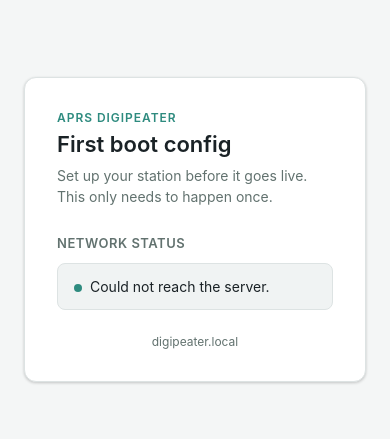
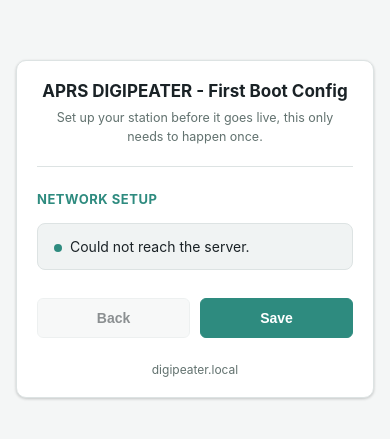
Before and after one commit to pomtom44/digipeater, a plain HTML site: page DEV_BUILD/web/static/first_run.html in a window 390 px wide. Shown: the part 193-632 px from the top of the page. Drawn offline with Linux system fonts and the light colour scheme; no server answers.

Commit message:
Fix networking

```diff
--- a/DEV_BUILD/web/static/first_run.html
+++ b/DEV_BUILD/web/static/first_run.html
@@ -42,53 +42,62 @@
       background: var(--bg);
       color: var(--text);
       font-family: -apple-system, BlinkMacSystemFont, "Segoe UI", Roboto, Helvetica, Arial, sans-serif;
-      padding: 24px;
+      padding: 16px;
     }
 
     .card {
       width: 100%;
-      max-width: 480px;
+      max-width: 640px;
       background: var(--panel);
       border: 1px solid var(--border);
       border-radius: 12px;
       padding: 32px;
       box-shadow: 0 1px 3px rgba(0, 0, 0, 0.2);
     }
+    @media (max-width: 480px) {
+      .card { padding: 20px; border-radius: 10px; }
+    }
 
-    .eyebrow {
-      font-size: 12px;
-      letter-spacing: 0.08em;
-      text-transform: uppercase;
-      color: var(--accent);
-      font-weight: 600;
-      margin: 0 0 6px;
+    header {
+      text-align: center;
+      margin-bottom: 20px;
     }
 
     h1 {
       font-size: 22px;
       margin: 0 0 8px;
-      font-weight: 600;
+      font-weight: 700;
+    }
+    @media (max-width: 480px) {
+      h1 { font-size: 17px; }
     }
 
-    h2 {
+    .subheader {
+      color: var(--muted);
+      font-size: 14px;
+      line-height: 1.5;
+      margin: 0;
+    }
+    @media (max-width: 480px) {
+      .subheader { font-size: 12.5px; }
+    }
+
+    .divider {
+      border: none;
+      border-top: 1px solid var(--border);
+      margin: 20px 0 24px;
+    }
+
+    .step-title {
       font-size: 13px;
       text-transform: uppercase;
       letter-spacing: 0.04em;
-      color: var(--muted);
-      font-weight: 600;
-      margin: 0 0 12px;
+      color: var(--accent);
+      font-weight: 700;
+      margin: 0 0 16px;
     }
 
-    .lead {
-      color: var(--muted);
-      font-size: 14px;
-      line-height: 1.5;
-      margin: 0 0 28px;
-    }
-
-    section {
-      margin-bottom: 24px;
-    }
+    section { margin-bottom: 20px; }
 
     .status-box {
       background: var(--panel-2);
@@ -105,6 +114,7 @@
       border-radius: 50%;
       background: var(--accent);
       margin-right: 8px;
+      flex-shrink: 0;
     }
 
     label {
@@ -117,12 +127,13 @@
     input[type="text"],
     input[type="password"] {
       width: 100%;
-      padding: 9px 10px;
+      padding: 11px 12px;
       border: 1px solid var(--border);
       border-radius: 6px;
       background: var(--panel-2);
       color: var(--text);
-      font-size: 14px;
+      font-size: 16px; /* 16px avoids iOS Safari auto-zoom on focus */
+      min-width: 0;
     }
 
     input:focus {
@@ -133,29 +144,36 @@
     .row {
       display: flex;
       gap: 8px;
+      flex-wrap: wrap;
     }
-    .row input { flex: 1; }
+    .row input { flex: 1 1 160px; }
 
     button {
+      min-height: 40px;
       padding: 9px 14px;
       border: 1px solid var(--border);
       border-radius: 6px;
       background: var(--panel-2);
       color: var(--text);
-      font-size: 13px;
+      font-size: 14px;
       cursor: pointer;
     }
     button:hover { border-color: var(--accent); }
     button:disabled { opacity: 0.5; cursor: default; }
 
-    button.primary {
+    .pager {
+      display: flex;
+      gap: 10px;
+      margin-top: 28px;
+    }
+    .pager button {
+      flex: 1;
+      font-weight: 600;
+    }
+    .pager button.primary {
       background: var(--accent);
       border-color: var(--accent);
       color: #fff;
-      width: 100%;
-      margin-top: 14px;
-      padding: 10px;
-      font-weight: 600;
     }
 
     .msg {
@@ -166,10 +184,17 @@
     .msg.success { color: var(--success); }
     .msg.error { color: var(--error); }
 
+    .hint {
+      color: var(--muted);
+      font-size: 12px;
+      line-height: 1.5;
+      margin: 10px 0 0;
+    }
+
     .hidden { display: none; }
 
     footer {
-      margin-top: 8px;
+      margin-top: 24px;
       text-align: center;
       font-size: 12px;
       color: var(--muted);
@@ -178,40 +203,74 @@
 </head>
 <body>
   <div class="card">
-    <p class="eyebrow">APRS Digipeater</p>
-    <h1>First boot config</h1>
-    <p class="lead">Set up your station before it goes live. This only needs to happen once.</p>
+    <header>
+      <h1>APRS DIGIPEATER - First Boot Config</h1>
+      <p class="subheader">Set up your station before it goes live, this only needs to happen once.</p>
+    </header>
 
-    <section>
-      <h2>Network Status</h2>
-      <div class="status-box"><span class="dot"></span><span id="network-status">Checking…</span></div>
-    </section>
+    <hr class="divider">
 
-    <section id="wifi-connect-section" class="hidden">
-      <h2>Connect to WiFi</h2>
-      <div class="row">
-        <input type="text" id="wifi-ssid" list="wifi-ssid-list" placeholder="Scan or type SSID manually">
-        <datalist id="wifi-ssid-list"></datalist>
-        <button id="btn-scan">Scan</button>
-      </div>
-      <label for="wifi-password">Password</label>
-      <input type="password" id="wifi-password" placeholder="At least 8 characters">
-      <button class="primary" id="btn-save-wifi">Save</button>
-      <p class="msg" id="wifi-save-msg"></p>
-      <p class="lead" style="margin:10px 0 0;font-size:12px;">
-        This won't connect right away — it'll be used the next time the device sets up its network connection, so you won't be disconnected from this hotspot mid-setup.
-      </p>
-    </section>
+    <h2 class="step-title" id="step-title">Network setup</h2>
+    <div id="step-content"></div>
+
+    <div class="pager">
+      <button id="btn-back" disabled>Back</button>
+      <button class="primary" id="btn-next">Save</button>
+    </div>
 
     <footer>digipeater.local</footer>
   </div>
 
   <script>
-    async function loadStatus() {
+    const steps = [
+      {
+        title: 'Network setup',
+        render: renderNetworkStep,
+        onNext: saveNetworkStep,
+      },
+    ];
+
+    let currentStep = 0;
+
+    function showStep() {
+      const step = steps[currentStep];
+      document.getElementById('step-title').textContent = step.title;
+      step.render();
+
+      const isFirst = currentStep === 0;
+      const isLast = currentStep === steps.length - 1;
+      document.getElementById('btn-back').disabled = isFirst;
+      document.getElementById('btn-next').textContent = isLast ? 'Save' : 'Next';
+    }
+
+    // ── Network setup step ────────────────────────────────────────────
+    function renderNetworkStep() {
+      document.getElementById('step-content').innerHTML = `
+        <section>
+          <div class="status-box"><span class="dot"></span><span id="network-status">Checking…</span></div>
+        </section>
+        <section id="wifi-connect-section" class="hidden">
+          <label>Connect to WiFi</label>
+          <div class="row">
+            <input type="text" id="wifi-ssid" list="wifi-ssid-list" placeholder="Scan or type SSID manually">
+            <datalist id="wifi-ssid-list"></datalist>
+            <button type="button" id="btn-scan">Scan</button>
+          </div>
+          <label for="wifi-password">Password</label>
+          <input type="password" id="wifi-password" placeholder="At least 8 characters">
+          <p class="hint">Leave this blank to skip. Saving won't connect right away — it'll be used the next time the device sets up its network connection, so this hotspot session won't drop mid-setup.</p>
+          <p class="msg" id="wifi-msg"></p>
+        </section>
+      `;
+      document.getElementById('btn-scan').addEventListener('click', scanWifi);
+      loadNetworkStatus();
+    }
+
+    async function loadNetworkStatus() {
+      const el = document.getElementById('network-status');
       try {
         const res = await fetch('/api/network/status');
         const data = await res.json();
-        const el = document.getElementById('network-status');
         if (data.kind === 'ethernet') {
           el.textContent = `Connected via Ethernet — ${data.ip}`;
         } else if (data.kind === 'wifi') {
@@ -221,7 +280,7 @@
           document.getElementById('wifi-connect-section').classList.remove('hidden');
         }
       } catch (e) {
-        document.getElementById('network-status').textContent = 'Could not reach the server.';
+        el.textContent = 'Could not reach the server.';
       }
     }
 
@@ -241,23 +300,25 @@
           list.appendChild(opt);
         });
       } catch (e) {
-        // leave the list empty — manual entry still works
+        // manual entry still works
       } finally {
         btn.disabled = false;
         btn.textContent = 'Scan';
       }
     }
 
-    async function saveWifi() {
+    async function saveNetworkStep() {
+      const wifiSection = document.getElementById('wifi-connect-section');
+      if (wifiSection.classList.contains('hidden')) {
+        return true; // already connected — nothing on this page to save
+      }
       const ssid = document.getElementById('wifi-ssid').value.trim();
+      if (!ssid) {
+        return true; // left blank — skip
+      }
       const password = document.getElementById('wifi-password').value;
-      const msg = document.getElementById('wifi-save-msg');
+      const msg = document.getElementById('wifi-msg');
       msg.className = 'msg';
-      if (!ssid) {
-        msg.textContent = 'Enter an SSID first.';
-        msg.className = 'msg error';
-        return;
-      }
       try {
         const res = await fetch('/api/network/wifi', {
           method: 'POST',
@@ -268,18 +329,37 @@
           const body = await res.json().catch(() => ({}));
           throw new Error(body.detail || res.statusText);
         }
-        msg.textContent = 'Saved.';
-        msg.className = 'msg success';
+        return true;
       } catch (e) {
         msg.textContent = `Error: ${e.message}`;
         msg.className = 'msg error';
+        return false;
       }
     }
 
-    document.getElementById('btn-scan').addEventListener('click', scanWifi);
-    document.getElementById('btn-save-wifi').addEventListener('click', saveWifi);
+    // ── Pager ──────────────────────────────────────────────────────────
+    document.getElementById('btn-back').addEventListener('click', () => {
+      if (currentStep > 0) {
+        currentStep--;
+        showStep();
+      }
+    });
 
-    loadStatus();
+    document.getElementById('btn-next').addEventListener('click', async () => {
+      const step = steps[currentStep];
+      const ok = await step.onNext();
+      if (!ok) return;
+      if (currentStep < steps.length - 1) {
+        currentStep++;
+        showStep();
+      } else {
+        const btn = document.getElementById('btn-next');
+        btn.textContent = 'Saved ✓';
+        btn.disabled = true;
+      }
+    });
+
+    showStep();
   </script>
 </body>
 </html>
```
Also changed, not shown: 2 other files.
